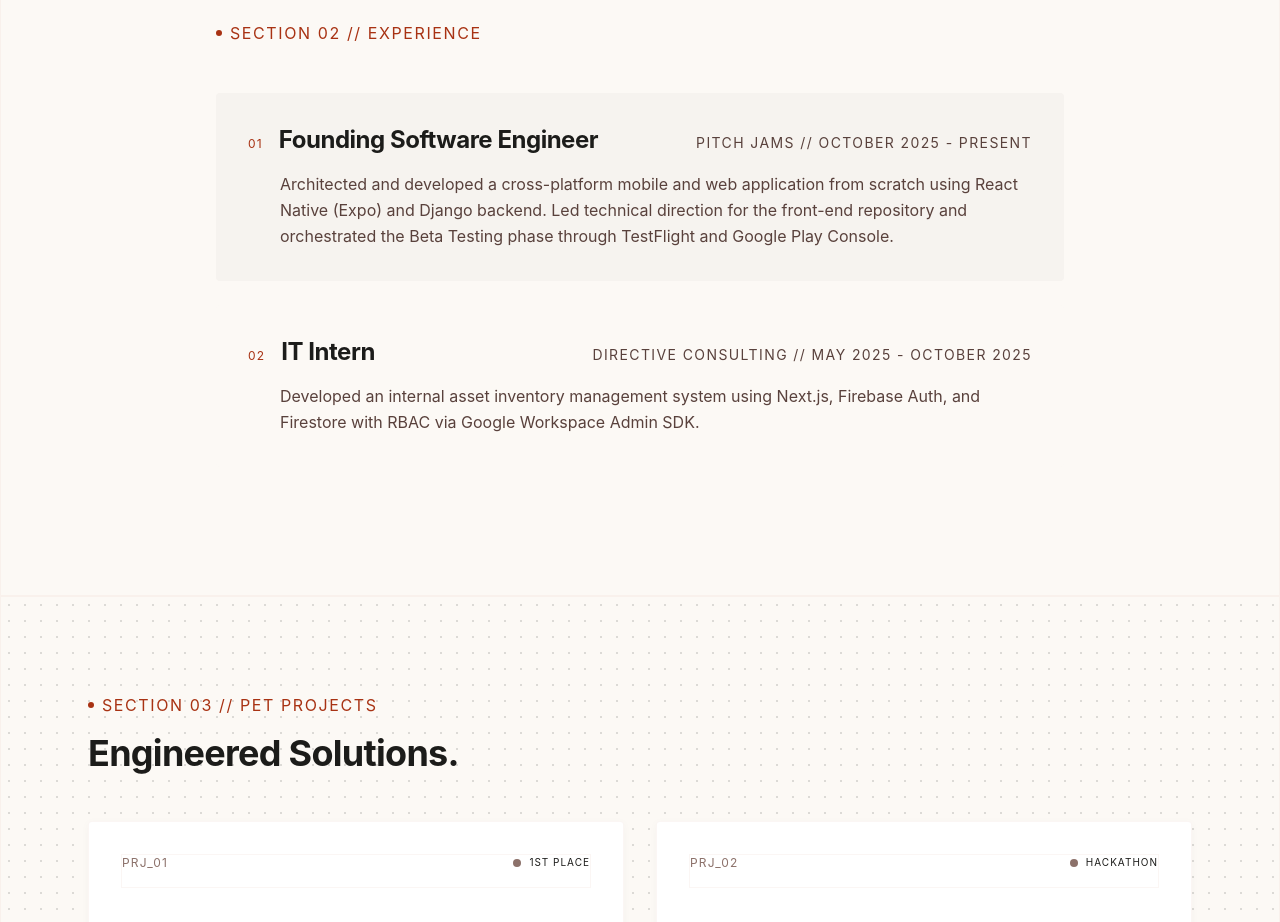
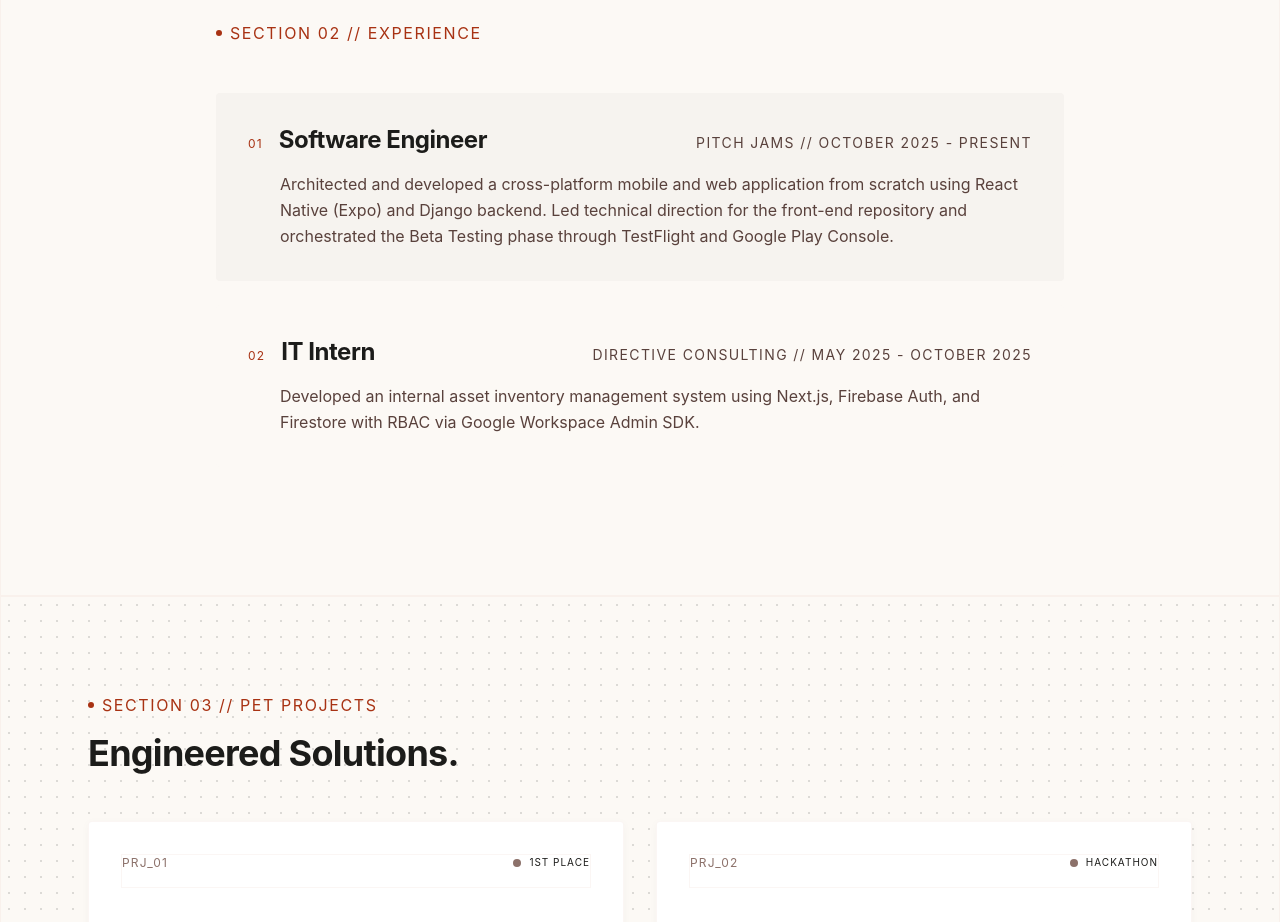
Before and after one commit to jorgesandev/website, a Next.js app: page / in a window 1280 px wide. Shown: the part 1880-2802 px from the top of the page. Built offline with nearby package versions, Linux system fonts and the light colour scheme.

Commit message:
fix(experience): correct role title from 'Founding Software Engineer' to 'Software Engineer'

```diff
--- a/app/components/Experience.tsx
+++ b/app/components/Experience.tsx
@@ -2,7 +2,7 @@ export default function Experience() {
   const experiences = [
     {
       id: "01",
-      role: "Founding Software Engineer",
+      role: "Software Engineer",
       company: "Pitch Jams",
       period: "October 2025 - Present",
       description: "Architected and developed a cross-platform mobile and web application from scratch using React Native (Expo) and Django backend. Led technical direction for the front-end repository and orchestrated the Beta Testing phase through TestFlight and Google Play Console."
```
